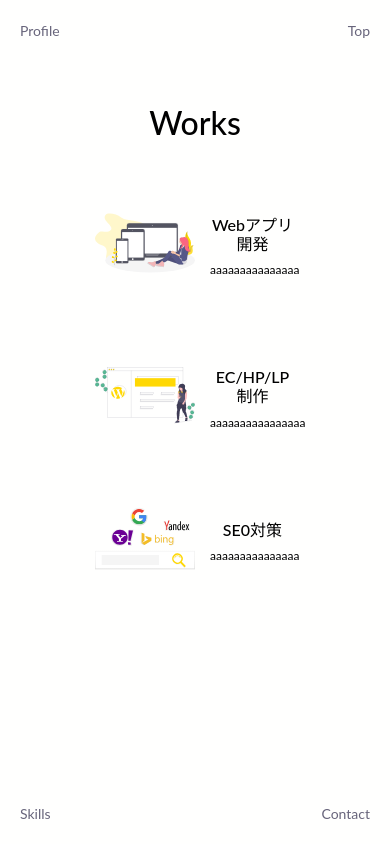
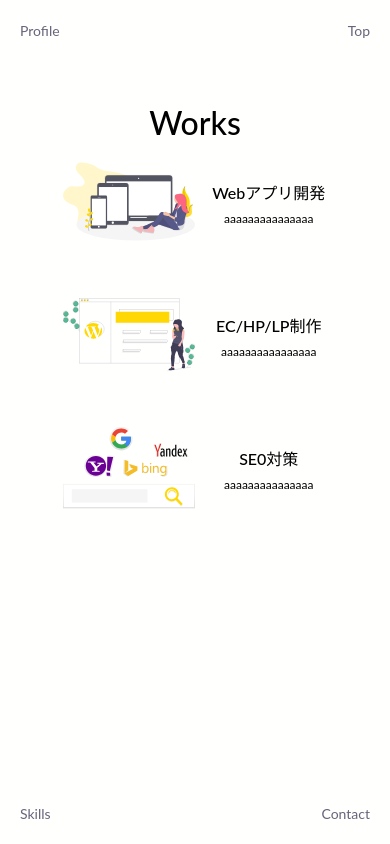
Before and after one commit to masayan1126/profsite, a Next.js app: page /works/my-works in a window 390 px wide. Built offline with nearby package versions, Linux system fonts and the light colour scheme.

Commit message:
サービス画面のレイアウト調整

```diff
--- a/components/Title.js
+++ b/components/Title.js
@@ -3,7 +3,7 @@ import React from "react";
 export default function pageTitle(props) {
   return (
     <div>
-      <h2 className= "text-center mb-5">{ props.title }</h2>
+      <h2 className= "text-center mb-3">{ props.title }</h2>
     </div>
   )
 }
--- a/pages/works/my-works.js
+++ b/pages/works/my-works.js
@@ -34,7 +34,7 @@ export default function showWorks(props) {
 
           <Row className="text-center">
             <Col
-              className="mb-5 offset-2 col-8 col-sm-12 mx-auto col-md-4 col-lg-4"
+              className="mb-5 offset-2 col-10 col-sm-12 mx-auto col-md-4 col-lg-4"
             >
               <Row className="mx-auto">
                 <Col className="col-6 col-md-12 pr-0 col-lg-12">
@@ -48,7 +48,7 @@ export default function showWorks(props) {
             </Col>
 
             <Col
-              className="mb-5 offset-2 col-8 col-sm-12 mx-auto col-md-4 col-lg-4"
+              className="mb-5 offset-2 col-10 col-sm-12 mx-auto col-md-4 col-lg-4"
             >
               <Row className="mx-auto">
                 <Col className="col-6 col-md-12 pr-0 col-lg-12">
@@ -61,7 +61,7 @@ export default function showWorks(props) {
               </Row>
             </Col>
 
-            <Col className="mb-5 offset-2 col-8 col-sm-12 mx-auto col-md-4 col-lg-4">
+            <Col className="mb-5 offset-2 col-10 col-sm-12 mx-auto col-md-4 col-lg-4">
               <Row className="mx-auto">
                 <Col className="col-6 col-md-12 col-lg-12 pr-0">
                   <img className="service__img__size" src="/undraw_search_engines_nn9e.svg" alt="" />
```
